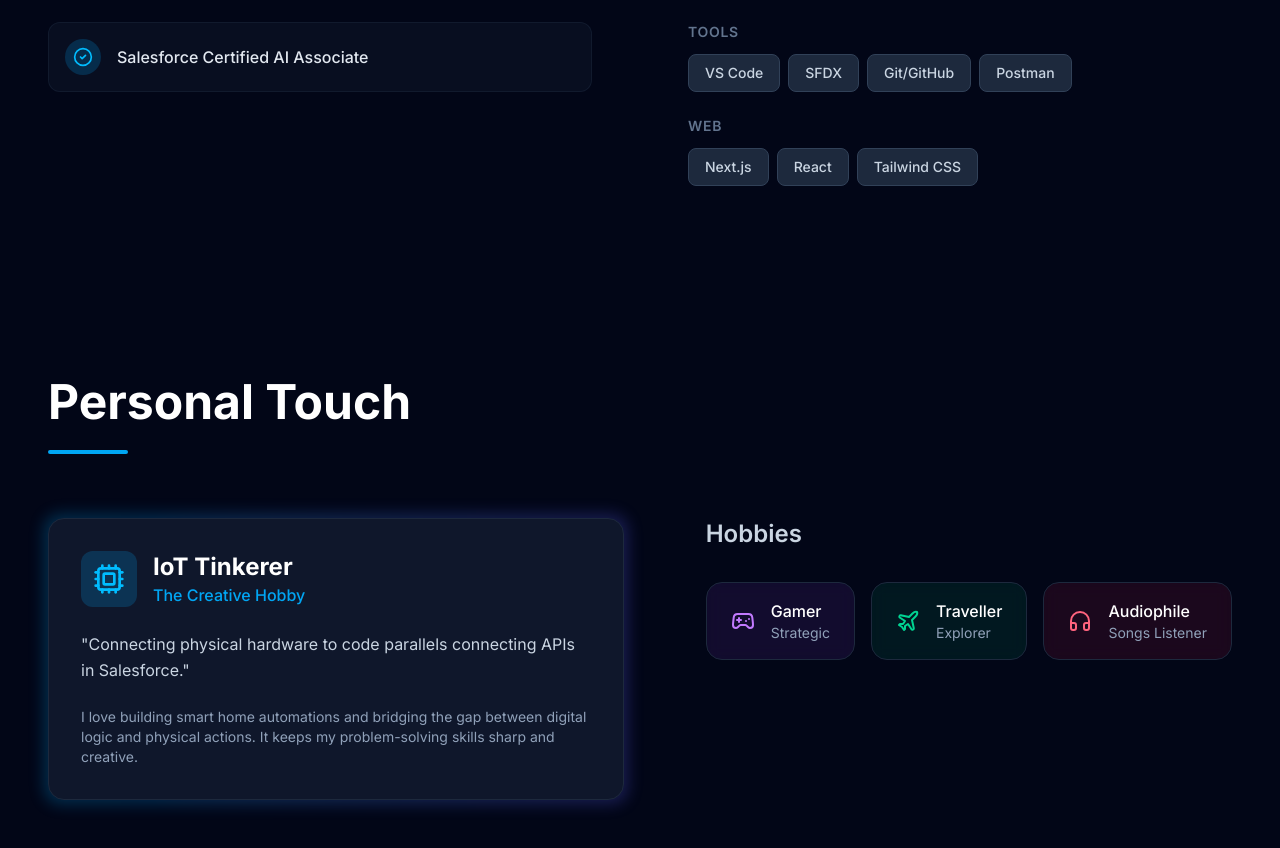
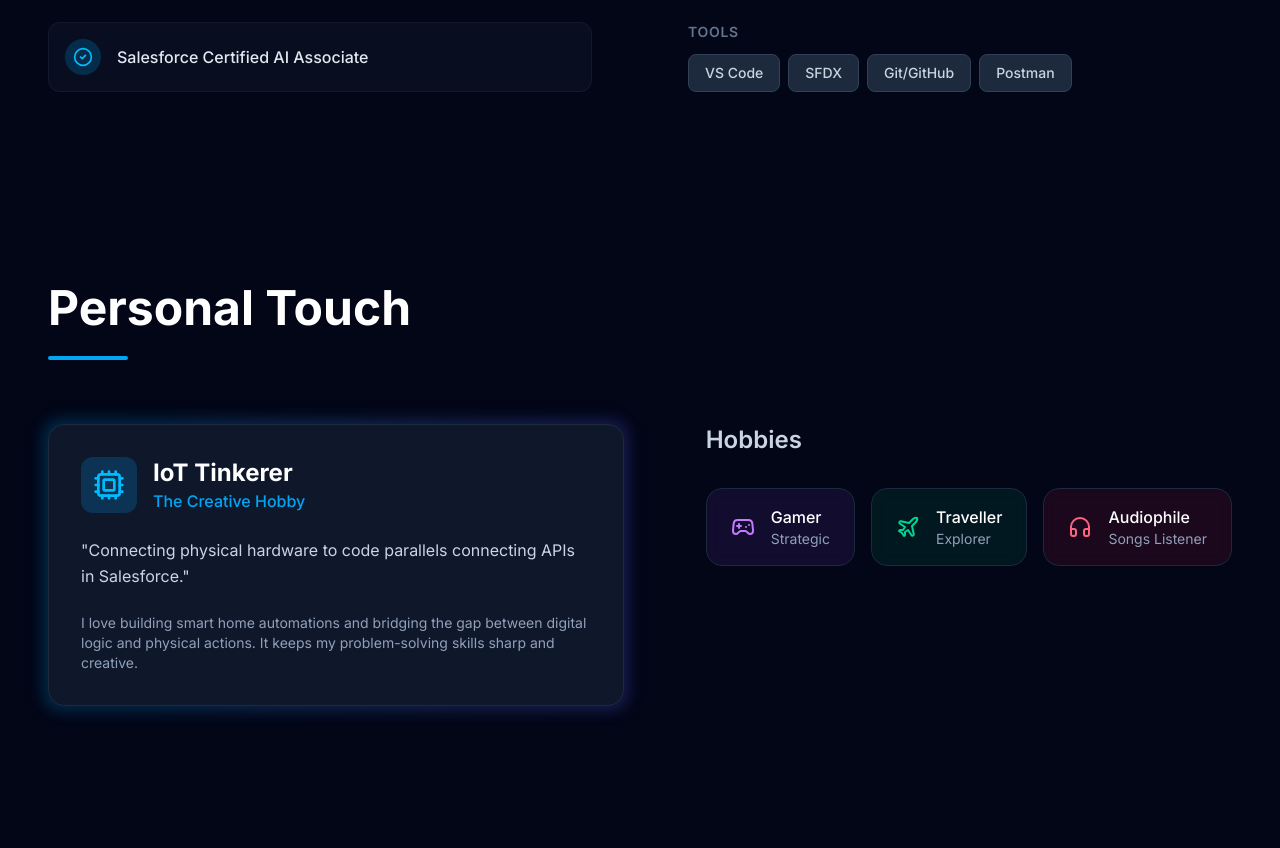
Before and after one commit to KEVINSUVAGIYA/Portfolio, a Next.js app: page /Portfolio/ in a window 1280 px wide. Shown: the part 4725-5573 px from the top of the page. Built offline with nearby package versions, Linux system fonts and the light colour scheme.

Commit message:
removed web skilss

```diff
--- a/src/components/Skills.tsx
+++ b/src/components/Skills.tsx
@@ -13,7 +13,6 @@ const techStack = {
     Core: ["Apex", "LWC", "SOQL", "Flows"],
     Integration: ["REST/SOAP APIs", "Webhooks", "Connected Apps"],
     Tools: ["VS Code", "SFDX", "Git/GitHub", "Postman"],
-    Web: ["Next.js", "React", "Tailwind CSS"],
 };
 
 export const Skills = () => {
```
